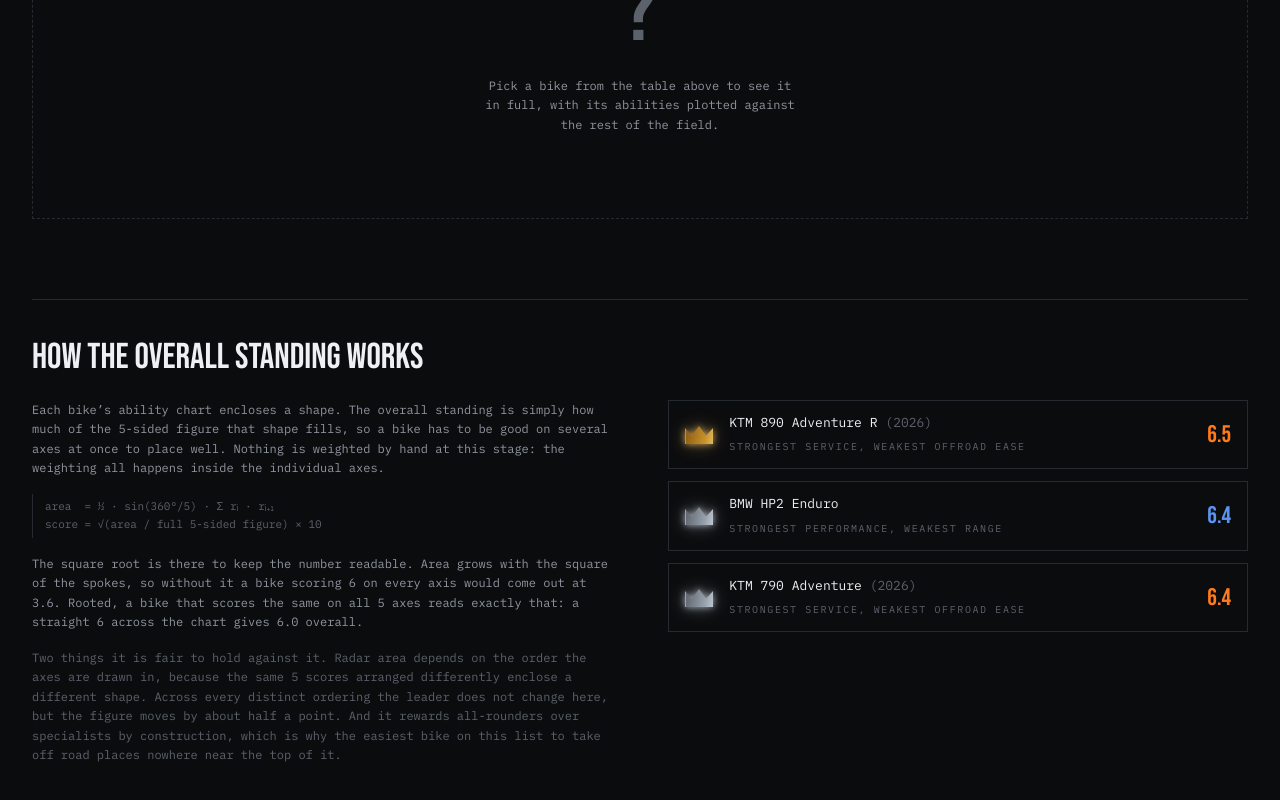
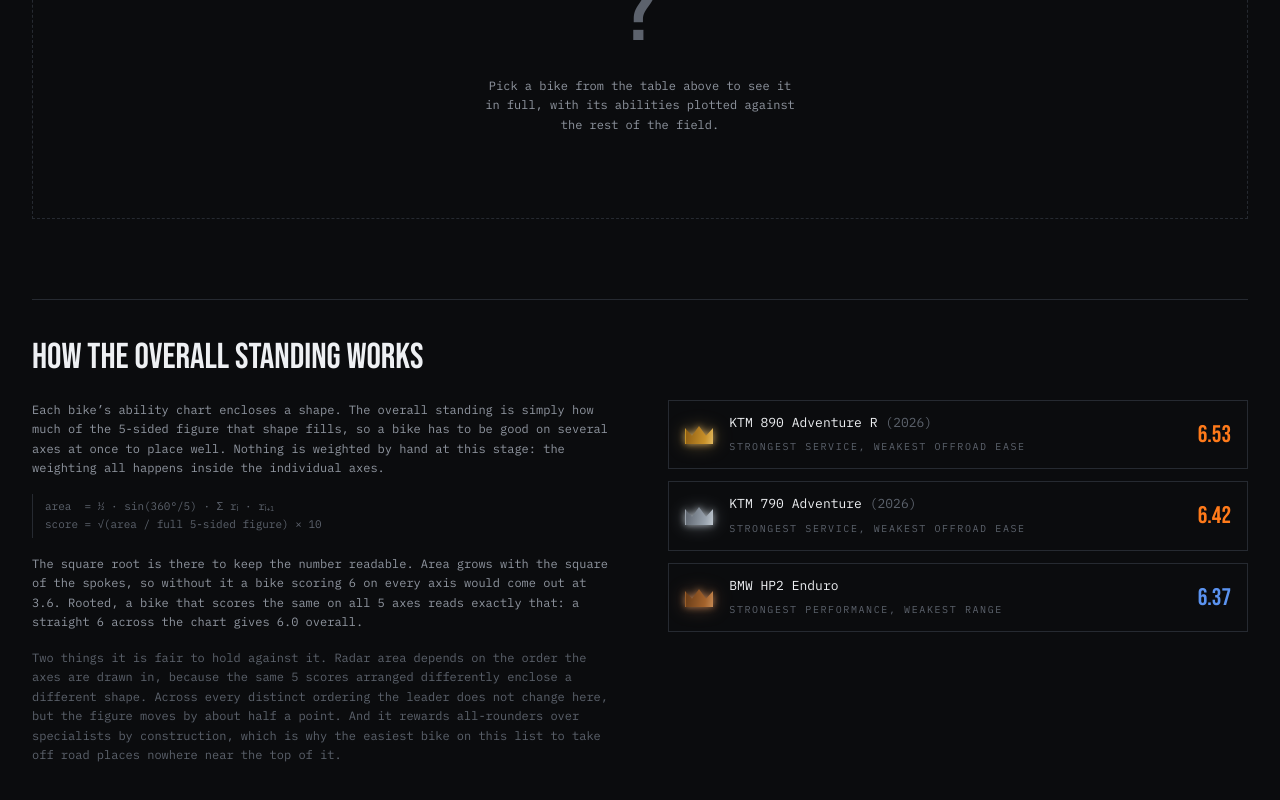
Before and after one commit to normanzb/dualsport-comparison, a Next.js app: page / in a window 1280 px wide. Shown: the part 2098-2898 px from the top of the page. Built offline with nearby package versions, Linux system fonts and the light colour scheme.

Commit message:
fix: overall

```diff
--- a/src/__tie.ts
+++ /dev/null
@@ -1,8 +0,0 @@
-import { overall } from "@/data/abilities";
-import { bikes } from "@/data/bikes";
-const top = [...bikes].sort((a, b) => overall(b) - overall(a)).slice(0, 5);
-console.log("raw overall (the chip and crown rank on the value rounded to 1 dp):");
-for (const b of top)
-  console.log(`  ${(b.model + " " + (b.year ?? "")).trim().padEnd(22)} raw ${(overall(b) * 10).toFixed(4)}   shown ${(overall(b) * 10).toFixed(1)}`);
-const gap = (overall(top[1]) - overall(top[2])) * 10;
-console.log(`\ngap between the two tied bikes: ${gap.toFixed(4)} points`);
--- a/src/components/OverallExplainer.tsx
+++ b/src/components/OverallExplainer.tsx
@@ -72,7 +72,7 @@
                 className="font-display text-2xl leading-none"
                 style={{ color: "var(--livery)" }}
               >
-                {(overall(b) * 10).toFixed(1)}
+                {(overall(b) * 10).toFixed(2)}
               </span>
             </li>
           ))}
--- a/src/data/superlatives.ts
+++ b/src/data/superlatives.ts
@@ -41,6 +41,18 @@
 const ORDINAL = ["", "2nd-", "3rd-"];
 const tenths = (v: number) => Math.round(v * 100) / 10;
 const outOfTen = (v: number) => `${(v * 10).toFixed(1)}/10`;
+/**
+ * The overall standing ranks and prints at two decimals, unlike the axes.
+ *
+ * The axes are read off the chart, where a tenth is all the reader gets, so two
+ * bikes shown as 5.0 should rank as joint. The overall standing is a podium: at
+ * one decimal the 790 Adventure and the HP2 both round to 6.4 and tie for
+ * silver, which leaves the medals reading gold, silver, silver and no bronze,
+ * on a real gap of 0.055. Rank and display move together so a silver and a
+ * bronze never show the same number.
+ */
+const hundredths = (v: number) => Math.round(v * 1000) / 100;
+const outOfTenFine = (v: number) => `${(v * 10).toFixed(2)}/10`;
 
 const METRICS: Metric[] = [
   {
@@ -164,8 +176,8 @@
     depth: 3,
     label: "best overall",
     dir: "max",
-    pick: (b) => tenths(overall(b)),
-    format: (b) => outOfTen(overall(b)),
+    pick: (b) => hundredths(overall(b)),
+    format: (b) => outOfTenFine(overall(b)),
   },
   {
     of: "gears",
```
Also changed, not shown: 1 other file (tests, documents, lock files or other folders).
